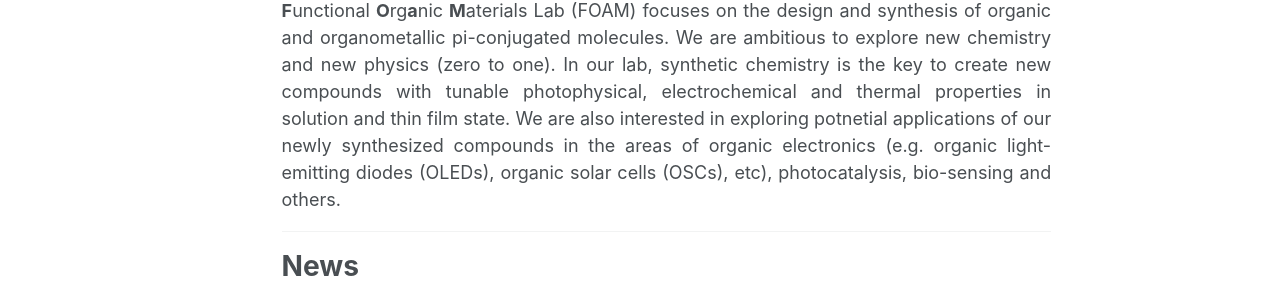
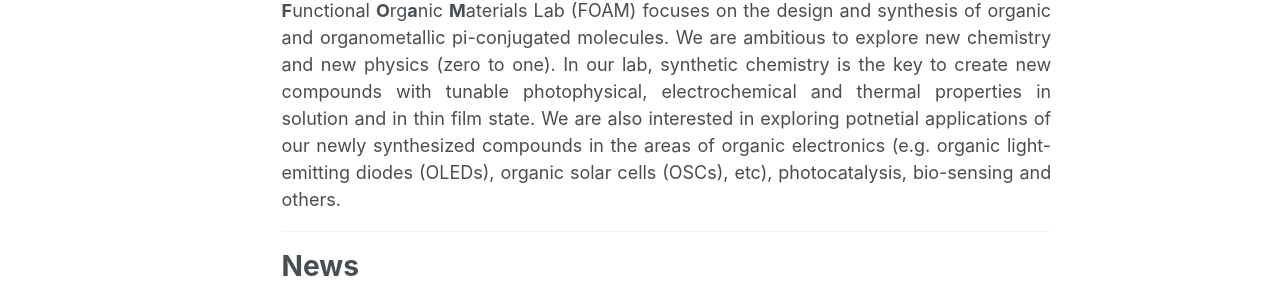
Before and after one commit to cychan-chem/chinychan.github.io, a Jekyll site: the page built from _pages/about.md, in a window 1280 px wide and 1395 px high. Shown: the part 578-879 px from the top of the window. Built offline with Jekyll 4.4.1, drawn with Linux system fonts in a browser that asks for light colours; some web fonts are replaced.

```diff
--- a/_pages/about.md
+++ b/_pages/about.md
@@ -9,7 +9,7 @@ redirect_from:
 <br/> <img src='/images/figure4.jpg'>
 
 <div style="text-align: justify">
-   <b>F</b>unctional <b>O</b>rg<b>a</b>nic <b>M</b>aterials Lab (FOAM) focuses on the design and synthesis of organic and organometallic pi-conjugated molecules. We are ambitious to explore new chemistry and new physics (zero to one). In our lab, synthetic chemistry is the key to create new compounds with tunable photophysical, electrochemical and thermal properties in solution and thin film state. We are also interested in exploring potnetial applications of our newly synthesized compounds in the areas of organic electronics (e.g. organic light-emitting diodes (OLEDs), organic solar cells (OSCs), etc), photocatalysis, bio-sensing and others.
+   <b>F</b>unctional <b>O</b>rg<b>a</b>nic <b>M</b>aterials Lab (FOAM) focuses on the design and synthesis of organic and organometallic pi-conjugated molecules. We are ambitious to explore new chemistry and new physics (zero to one). In our lab, synthetic chemistry is the key to create new compounds with tunable photophysical, electrochemical and thermal properties in solution and in thin film state. We are also interested in exploring potnetial applications of our newly synthesized compounds in the areas of organic electronics (e.g. organic light-emitting diodes (OLEDs), organic solar cells (OSCs), etc), photocatalysis, bio-sensing and others.
 </div>
 ---
 
```
